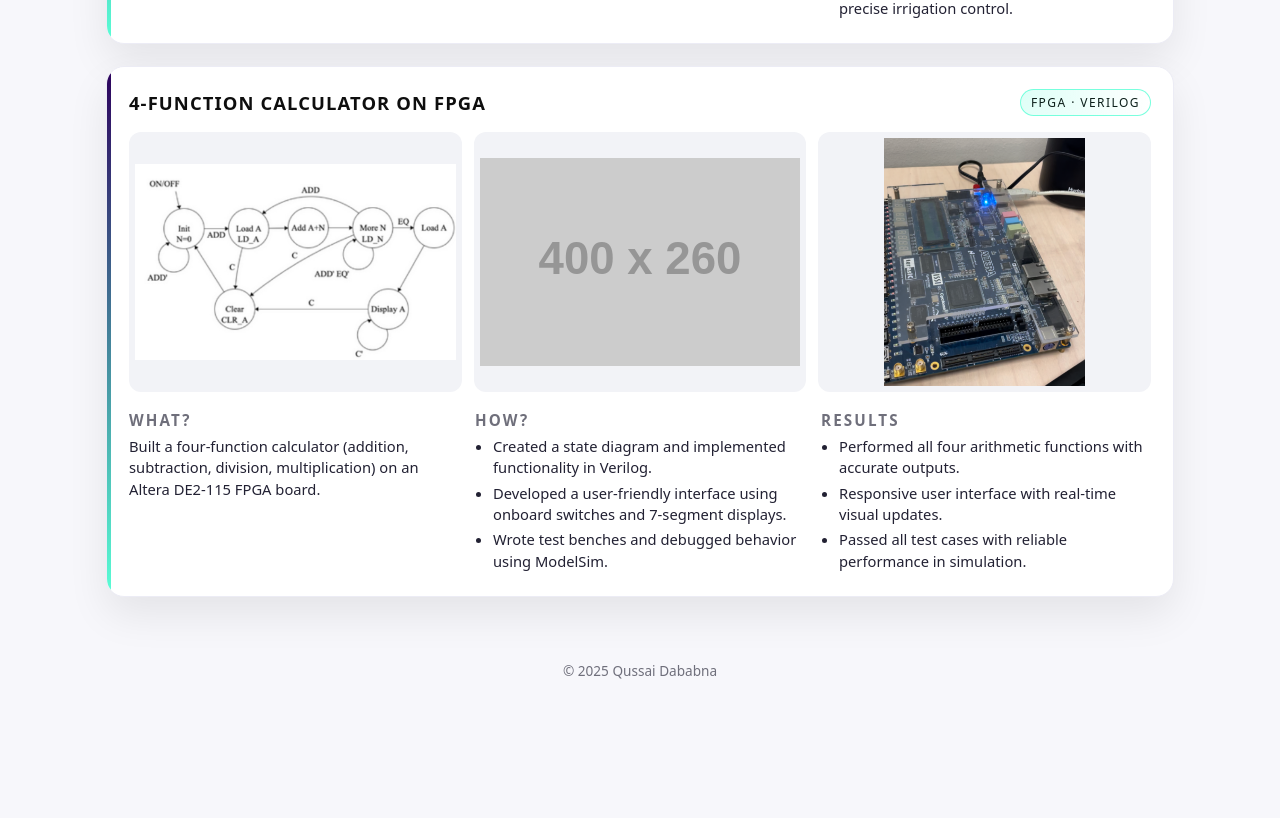
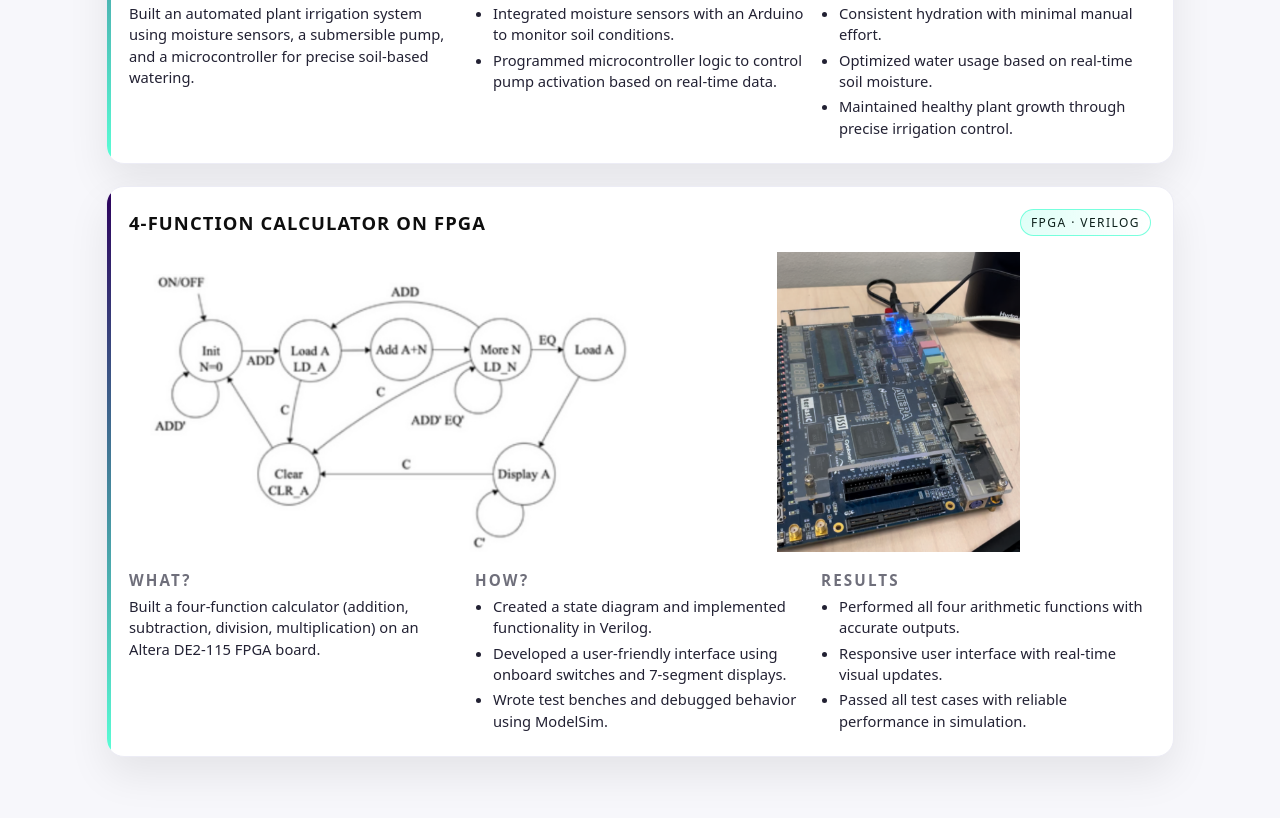
Before and after one commit to Qussai03/My-Website, a plain HTML site: page index.html in a window 1280 px wide. Shown: the part 1966-2784 px from the top of the page. Before the commit the page ends 2662 px from the top, so only its background shows below. Drawn offline with Linux system fonts and the light colour scheme; placeholder pictures from the web are drawn by us.

Commit message:
changed picture to fit nicely w out border, removed second place holder

```diff
--- a/index.html
+++ b/index.html
@@ -206,11 +206,7 @@
           alt="FPGA calculator placeholder 1"
           class="project-image"
         />
-        <img
-          src="https://via.placeholder.com/400x260?text=FPGA+2"
-          alt="FPGA calculator placeholder 2"
-          class="project-image"
-        />
+
         <img
           src="images/FPGA.png"
           alt="FPGA calculator placeholder 3"
--- a/style.css
+++ b/style.css
@@ -152,26 +152,28 @@ html, body {
 /* Project images */
 .project-images {
   display: grid;
-  grid-template-columns: repeat(3, minmax(0, 1fr));
+  grid-template-columns: repeat(auto-fit, minmax(200px, 1fr));
   gap: 12px;
   margin-bottom: 18px;
 }
 
+
 .project-image {
   width: 100%;
-  height: 260px;          /* Keep consistent size */
-  object-fit: contain;    /* Show whole image without cropping */
-  border-radius: 12px;
-  background: #f2f3f7;    /* Light background for aspect gaps */
-  padding: 6px;           /* Space around photo */
+  height: 300px;
+  object-fit: contain;
+  border-radius: 10px;
+  background: none;      /* remove gray/white box */
+  padding: 0;            /* remove padding space */
+  box-shadow: none;      /* remove fake border look */
   cursor: pointer;
   transition: transform 0.3s ease;
 }
 
+
+
 .project-image:hover {
-  transform: translateY(-4px);
-  box-shadow: 0 12px 30px rgba(0, 0, 0, 0.18);
-  border-color: rgba(90, 255, 214, 0.9);
+  transform: scale(1.02);
 }
 
 /* Project body: What / How / Results */
```
